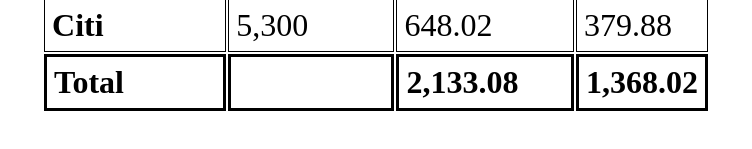
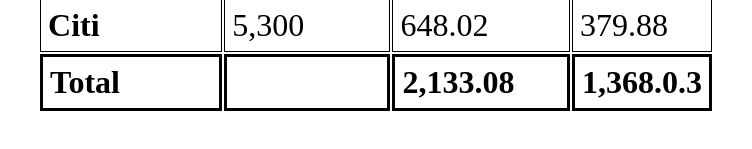
Before and after one commit to Zero2371/credit, a plain HTML site: page index.html in a window 1280 px wide. Shown: the part 429-578 px from the top of the page, 264-1016 px from the left. Drawn offline with Linux system fonts and the light colour scheme.

Commit message:
working on new branch

```diff
--- a/index.html
+++ b/index.html
@@ -56,7 +56,7 @@
         <td class="total">Total</td>
         <td class="total" id="total-limit"></td>
         <td class="total" id="total-used">2,133.08</td>
-        <td class="total" id="total-bill">1,368.02</td>
+        <td class="total" id="total-bill">1,368.0.3</td>
     </tr>
 </table>
 </div>
```
